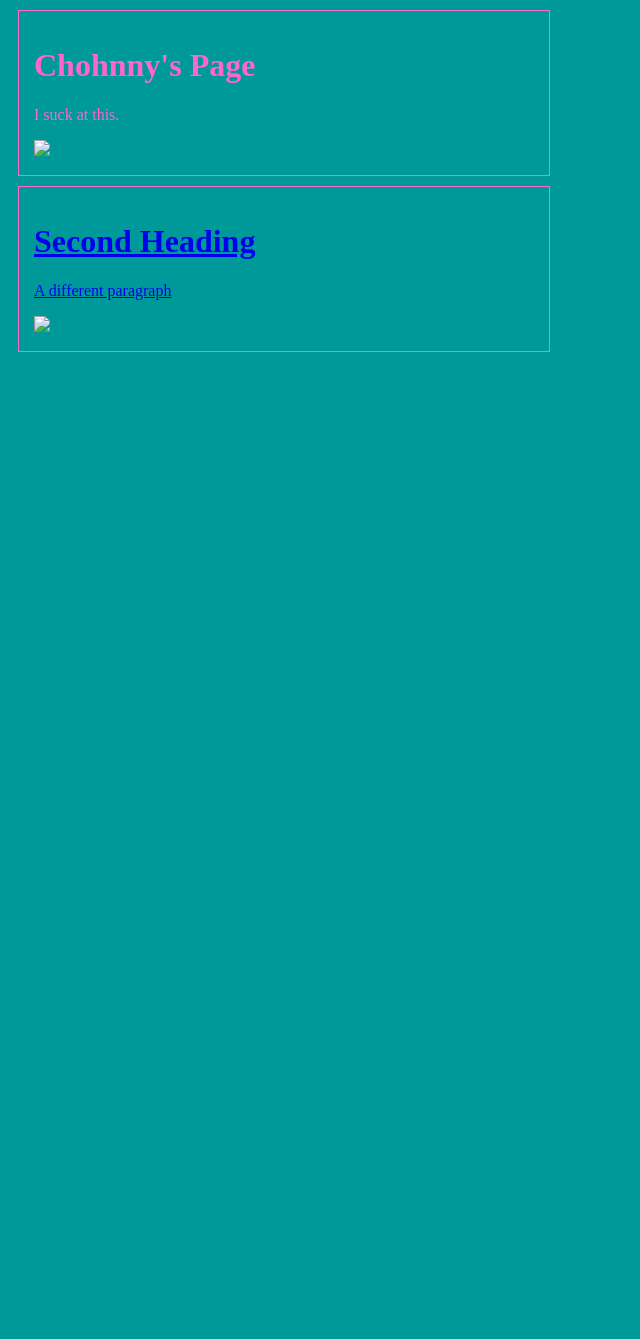
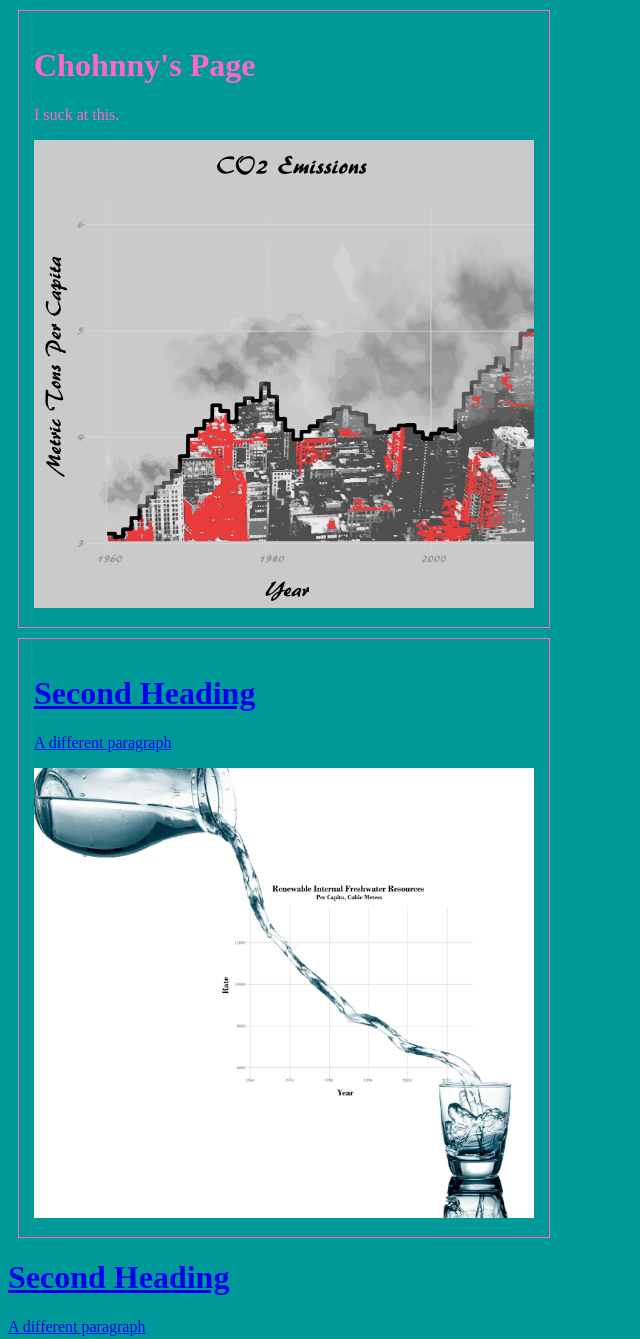
Before and after one commit to Chohnny/Chohnny.github.io, a plain HTML site: page index.html in a window 1280 px wide. Shown: the top 1339 px of the page, without its empty margins (0-640 px from the left). Before the commit the page ends 800 px from the top, so only its background shows below. Drawn offline with Linux system fonts and the light colour scheme.

Commit message:
I hate this

```diff
--- a/index.html
+++ b/index.html
@@ -10,14 +10,21 @@
 <div id='first-section'>
 <h1>Chohnny's Page</h1>
 <p>I suck at this.</p>
-<img src="./Images/chart.png">
+<img src="./Images/CO2.png">
 <a href="https://github.com/Chohnny">
 </div>
 <div>
 
 <h1>Second Heading</h1>
 <p>A different paragraph</p>
-<img src="./Images/map.png">
+<img src="./Images/Freshwater.png">
 </div>
 </body>
+
+<h1>Second Heading</h1>
+<p>A different paragraph</p>
+<img src="./Images/NestingEagle.png">
+</div>
+</body>
+
 </html>
```
Also changed, not shown: Images/CO2.png (renamed from CO2guy4.png), Images/Freshwater.png (renamed from Freshwater.png), 3 other files.
